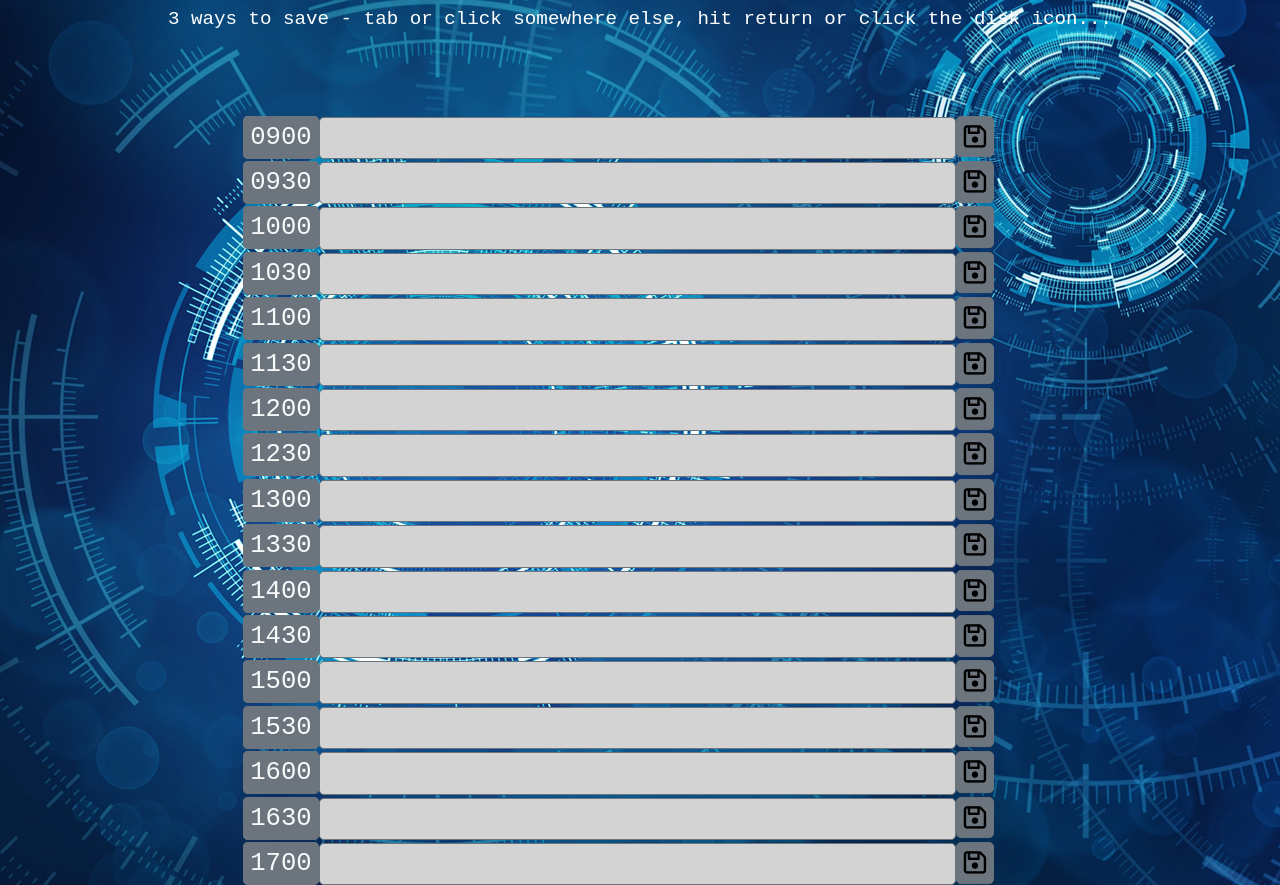
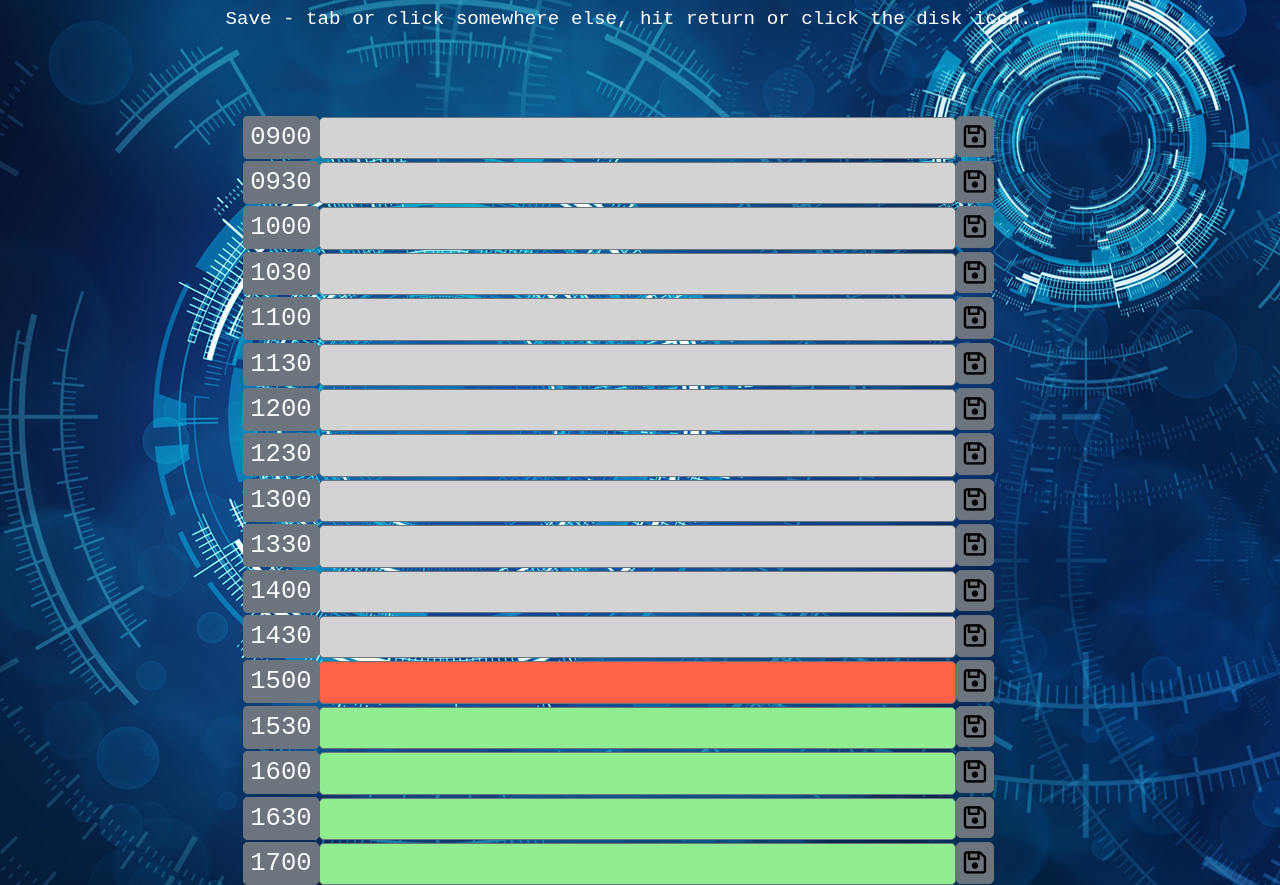
Before and after one commit to cermqm/dayplanner, a plain HTML site: page index.html in a window 1280 px wide. Shown: the part 198-1083 px from the top of the page. Drawn offline with nearby package versions, Linux system fonts and the light colour scheme.

Commit message:
adding code to  disable input for times that have passed...

```diff
--- a/dayplanner.js
+++ b/dayplanner.js
@@ -1,4 +1,4 @@
-var test = false;
+var test = true;
 
 // function currentday() {
 
@@ -11,18 +11,19 @@ var y = tdate.getFullYear();
 var h = tdate.getHours();
 // var m = tdate.getMinutes();
 
-if (test) console.log(h);
+if (test) console.log("h = " + h);
 currdate = '' + (d <= 9 ? '0' + d : d) + '-' + m + '-' + y;
 if (test) console.log(currdate);
 
 var todo = ["", "", "", "", "", "", "", "", "", "", "", "", "", "", "", "", ""];
+var businessHours = ["0900", "0930", "1000", "1030", "1100", "1130", "1200", "1230", "1300", "1330", "1400", "1430", "1500", "1530", "1600", "1630", "1700"];
 
 
 // }
-
+// Jumbtron to display title, date and instructions...
 function writeJumbo() {
 
-    var jumbop1 = $("<p>").attr({ id: "jumbop" }).addClass("lead text-center").text("3 ways to save - tab or click somewhere else, hit return or click the disk icon...");
+    var jumbop1 = $("<p>").attr({ id: "jumbop" }).addClass("lead text-center").text("Save - tab or click somewhere else, hit return or click the disk icon...");
     var jumbohtag = $("<h1>").attr({ id: "jumboh1" }).addClass("display-4 text-center").text("Day Planner");
     var jumbohtag2 = $("<h2>").attr({ id: "jumboh12" }).addClass("display-4 text-center ").text(currdate);
     var jumboContainer = $("<div>").attr({ id: "jumboContainer" }).addClass("container");
@@ -33,9 +34,8 @@ function writeJumbo() {
 
 }
 
+// function to write hours, input box and save icon
 function writePage() {
-    // var businessHours = ["0900", "1000", "1100", "1200", "1300", "1400", "1500", "1600", "1700"];
-    var businessHours = ["0900", "0930", "1000", "1030", "1100", "1130", "1200", "1230", "1300", "1330", "1400", "1430", "1500", "1530", "1600", "1630", "1700"];
 
     for (let i = 0; i < businessHours.length; i++) {
         if (test) console.log("in for loop");
@@ -53,12 +53,13 @@ function writePage() {
         container.append(plannerTimes, plannerInput, plannerSave);
         $("#startdiv").append(container);
         $(".bg").css("background-image", "url('techbackground.jpg')");
-        updateRowColor(businessHours[i], inputid);
+        // updateRowColor(businessHours[i], inputid);
+        updateRowColor();
     }
 
 }
 
-// init function to pull highscores if there are any and put into highScorearray...
+// init function to pull todo's if there are any and put into todo...
 function init(parameter) {
     if (test) console.log("todo array in init = " + todo)
     var todosaved = JSON.parse(localStorage.getItem("todos-" + currdate));
@@ -68,6 +69,7 @@ function init(parameter) {
     }
 }
 
+// function to save todo to local storage...
 function saveRow(index) {
     var inputText = $("#input" + index).val();
     if (test) console.log("inputText = " + inputText);
@@ -76,23 +78,26 @@ function saveRow(index) {
     todo.splice(index, 1, inputText);
     if (test) console.log("todo array = " + todo);
     localStorage.setItem("todos-" + currdate, JSON.stringify(todo));
+    updateRowColor();
 
 }
 
-// function to update row color
-function updateRowColor(hour, inputid) {
+// function to update row color based on time of day
+function updateRowColor() {
 
-    if (test) console.log("rowColor ", h, hour, inputid);
+    console.log("h = " + h);
+    var h2 = (h + 10);
+    for (let i = 0; i < businessHours.length; i++) {
+        var inputid = ("input" + i);
 
-    var time2 = String(h) + "00";
+        if (test) console.log("rowColor ", h2, businessHours[i], inputid);
+        var time2 = String(h2) + "00";
         if (test) console.log("time2 = " + time2);
-
-    if (hour < time2) {
+        if (businessHours[i] < time2) {
             // update inputid.css('')
             if (test) { console.log("lessThan"); }
-        $(`#${inputid}`).css("background-color", "lightgrey");
-        //add disabled attribut on element
-    } else if (hour > time2) {
+            $(`#${inputid}`).css("background-color", "lightgrey").attr({ disabled: "true" });
+        } else if (businessHours[i] > time2) {
             if (test) console.log("greaterthan");
             $(`#${inputid}`).css("background-color", "lightgreen")
         } else {
@@ -100,6 +105,9 @@ function updateRowColor(hour, inputid) {
             $(`#${inputid}`).css("background-color", "tomato")
         }
     };
+}
+
+
 
 init();
 writeJumbo();
```
Also changed, not shown: index.html (+2 -1 lines). Lines whose indentation alone changed are shown as unchanged.
